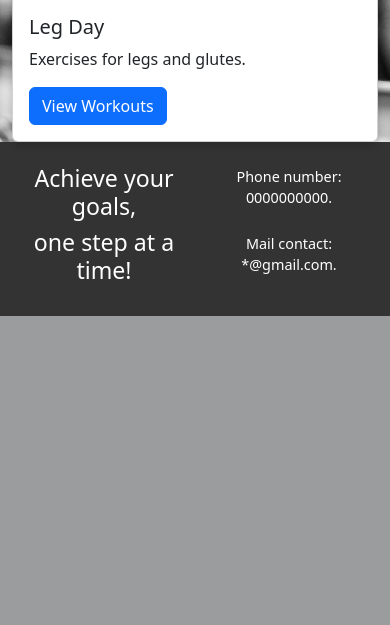
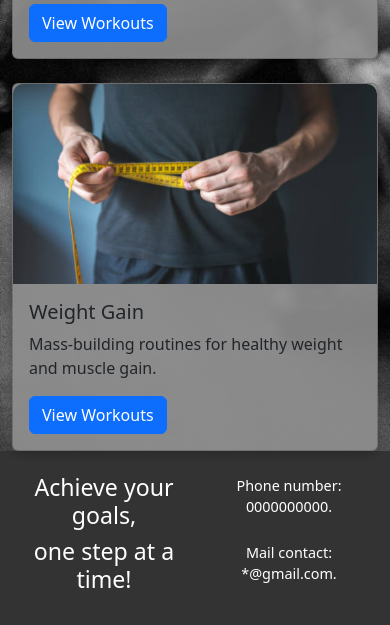
Before and after one commit to MinTrisss/WEB_50-, a PHP site: page /pages/exercises.php in a window 390 px wide. Shown: the part 1251-1876 px from the top of the page. Before the commit the page ends 1567 px from the top, so only its background shows below. Run offline with PHP 8.4, Linux system fonts and the light colour scheme.

Commit message:
fix excercise

```diff
--- a/new/assets/css/exercises.css
+++ b/new/assets/css/exercises.css
@@ -1,5 +1,5 @@
 body {
-    background: url('../assets/images/photo-1544033527-b192daee1f5b.jpeg') no-repeat center center fixed;
+    background-image: url('../images/photo-1544033527-b192daee1f5b.jpeg') !important;
     background-size: cover;
     /* filter: brightness(0.5); Làm mờ nền */
 }
@@ -8,12 +8,12 @@ h2 {
     text-align: center;
     font-size: 2.5rem;
     font-weight: bold;
-    color: #fff; /* Đổi màu chữ Exercises */
+    color: #fff !important; /* Đổi màu chữ Exercises */
     text-shadow: 2px 2px 5px rgba(0, 0, 0, 0.7); /* Tạo hiệu ứng nổi cho chữ */
 }
 
 .card {
-    background-color: rgba(200, 200, 200, 0.9); /* Màu xám nhạt */
+    background-color: rgba(145, 143, 143, 0.9) !important;
     border-radius: 10px;
     box-shadow: 0 4px 8px rgba(0, 0, 0, 0.2);
     filter: brightness(1); /* Giữ nguyên độ sáng cho thẻ */
--- a/new/pages/exercises.php
+++ b/new/pages/exercises.php
@@ -8,45 +8,71 @@
   <link rel="stylesheet" href="../assets/css/home.css">
   <link href="https://cdn.jsdelivr.net/npm/bootstrap@5.3.3/dist/css/bootstrap.min.css" rel="stylesheet">
   <script src="https://cdn.jsdelivr.net/npm/bootstrap@5.3.3/dist/js/bootstrap.bundle.min.js"></script>
+  <style>
+    .exercise-card img {
+      height: 200px;
+      object-fit: cover;
+    }
+
+    .exercise-card {
+      transition: transform 0.3s ease, box-shadow 0.3s ease;
+    }
+
+    .exercise-card:hover {
+      transform: translateY(-5px);
+      box-shadow: 0 6px 20px rgba(0, 0, 0, 0.15);
+    }
+  </style>
 </head>
 <body>
 <?php include '../includes/header.php'; ?>
+
   <div class="container mt-5">
-            <h2 class="text-center">Exercises</h2>
-            <div class="row">
-                  <div class="col-md-4">
-                        <div class="card">
-                              <img src="/FE/STATIC/images/push.jpg" class="card-img-top" alt="Push Exercises">
+    <h2 class="text-center mb-4">Fitness Goals</h2>
+    <div class="row g-4">
+      <div class="col-md-3">
+        <div class="card exercise-card">
+          <img src="../assets/images/strength.png" class="card-img-top" alt="Strength">
           <div class="card-body">
-                                    <h5 class="card-title">Push Day</h5>
-                                    <p class="card-text">Exercises for chest, shoulders, and triceps.</p>
-                                    <a href="/FE/TEMPLATES/push.html" class="btn btn-primary">View Workouts</a>
+            <h5 class="card-title">Strength</h5>
+            <p class="card-text">Workouts focused on building muscle power and endurance.</p>
+            <a href="#" class="btn btn-primary">View Workouts</a>
           </div>
         </div>
       </div>
-                  <div class="col-md-4">
-                        <div class="card">
-                              <img src="/FE/STATIC/images/pull.jpg" class="card-img-top" alt="Pull Exercises">
+      <div class="col-md-3">
+        <div class="card exercise-card">
+          <img src="../assets/images/fitness.png" class="card-img-top" alt="Physical Fitness">
           <div class="card-body">
-                                    <h5 class="card-title">Pull Day</h5>
-                                    <p class="card-text">Exercises for back and biceps.</p>
-                                    <a href="/FE/TEMPLATES/pull.html" class="btn btn-primary">View Workouts</a>
+            <h5 class="card-title">Physical Fitness</h5>
+            <p class="card-text">Overall fitness routines to improve stamina and flexibility.</p>
+            <a href="#" class="btn btn-primary">View Workouts</a>
           </div>
         </div>
       </div>
-                  <div class="col-md-4">
-                        <div class="card">
-                              <img src="/FE/STATIC/images/leg.jpg" class="card-img-top" alt="Leg Exercises">
+      <div class="col-md-3">
+        <div class="card exercise-card">
+          <img src="../assets/images/fatloss.png" class="card-img-top" alt="Fat Loss">
           <div class="card-body">
-                                    <h5 class="card-title">Leg Day</h5>
-                                    <p class="card-text">Exercises for legs and glutes.</p>
-                                    <a href="/FE/TEMPLATES/leg.html" class="btn btn-primary">View Workouts</a>
+            <h5 class="card-title">Fat Loss</h5>
+            <p class="card-text">Cardio and HIIT workouts designed to burn fat efficiently.</p>
+            <a href="#" class="btn btn-primary">View Workouts</a>
+          </div>
+        </div>
+      </div>
+      <div class="col-md-3">
+        <div class="card exercise-card">
+          <img src="../assets/images/weightgain.png" class="card-img-top" alt="Weight Gain">
+          <div class="card-body">
+            <h5 class="card-title">Weight Gain</h5>
+            <p class="card-text">Mass-building routines for healthy weight and muscle gain.</p>
+            <a href="#" class="btn btn-primary">View Workouts</a>
           </div>
         </div>
       </div>
     </div>
   </div>
 
+<?php include '../includes/footer.php'; ?>
 </body>
-<?php include '../includes/footer.php'; ?>
 </html>
```
Also changed, not shown: new/assets/images/fatloss.png (added), new/assets/images/fitness.png (added), new/assets/images/strength.png (added), new/assets/images/weightgain.png (added). Lines whose indentation alone changed are shown as unchanged.
